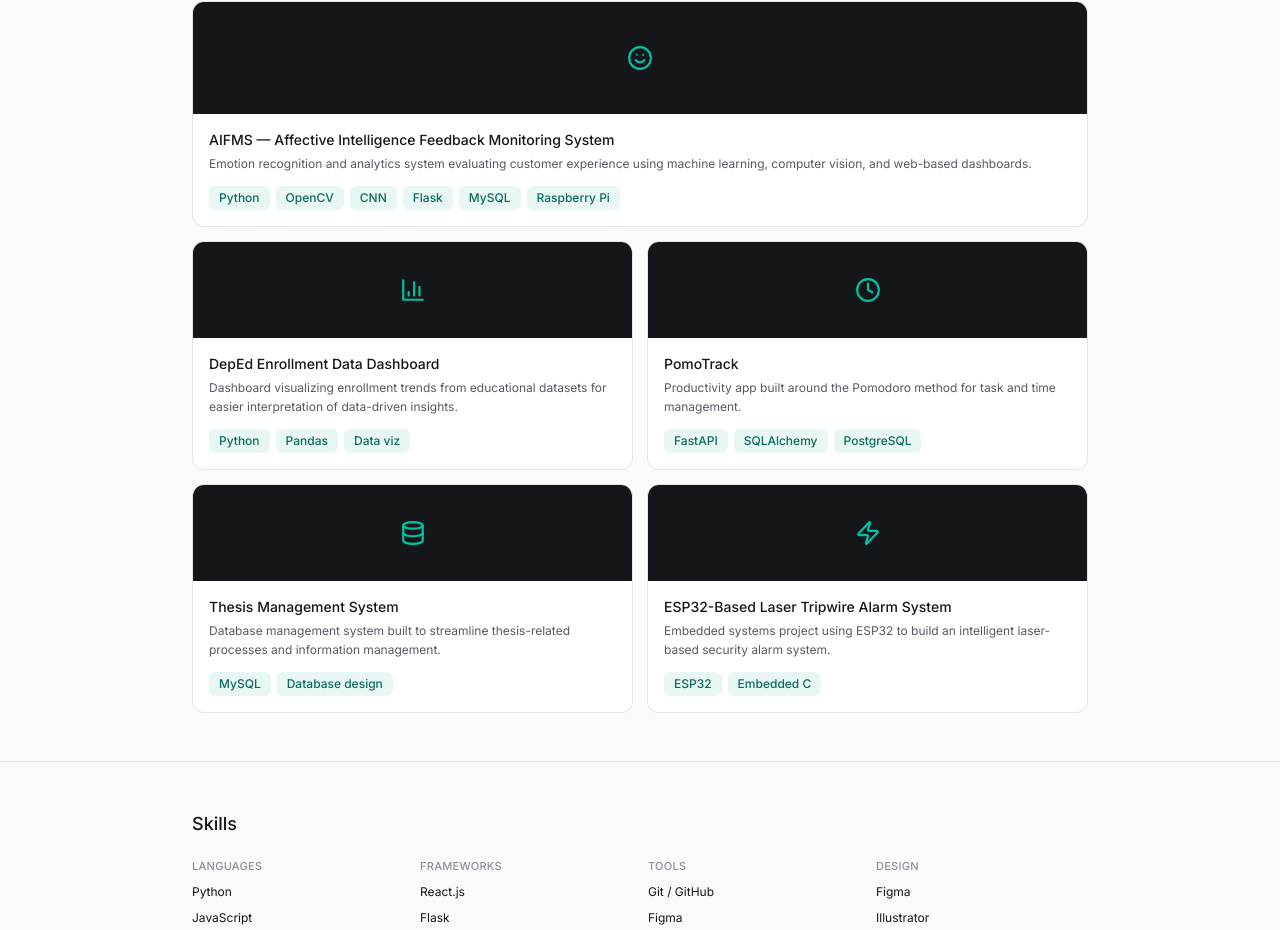
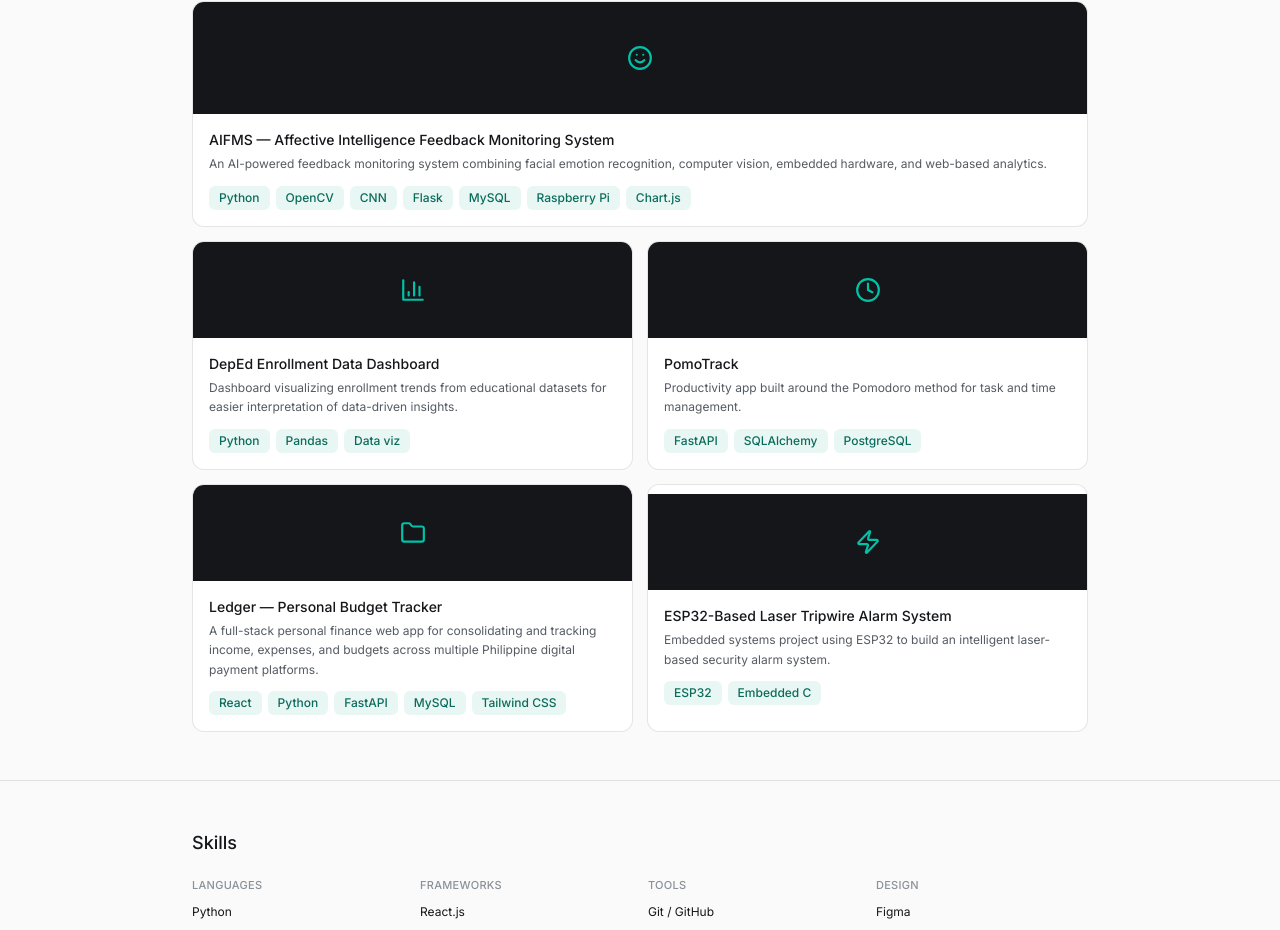
Before and after one commit to markenricardo/portfolio, a Next.js app: page / in a window 1280 px wide. Shown: the part 1285-2215 px from the top of the page. Built offline with nearby package versions, Linux system fonts and the light colour scheme.

Commit message:
projects data

```diff
--- a/src/data/projects.ts
+++ b/src/data/projects.ts
@@ -5,22 +5,33 @@ export const projects: Project[] = [
     slug: "aifms",
     title: "AIFMS — Affective Intelligence Feedback Monitoring System",
     description:
-      "Emotion recognition and analytics system evaluating customer experience using machine learning, computer vision, and web-based dashboards.",
-    stack: ["Python", "OpenCV", "CNN", "Flask", "MySQL", "Raspberry Pi"],
+      "An AI-powered feedback monitoring system combining facial emotion recognition, computer vision, embedded hardware, and web-based analytics.",
+    stack: [
+      "Python",
+      "OpenCV",
+      "CNN",
+      "Flask",
+      "MySQL",
+      "Raspberry Pi",
+      "Chart.js",
+    ],
     featured: true,
     icon: "ti-mood-smile",
     image: "/images/projects/aifms-cover.png",
     outcome:
-      "Built the full kiosk-to-dashboard pipeline for a real emotion-analytics system, evaluated across 131 live sessions against ISO/IEC 25010 performance criteria.",
+      "Developed an end-to-end kiosk-to-dashboard system that combines real-time facial emotion recognition with user feedback analytics, evaluated across 131 live sessions.",
     details: [
-      "A kiosk-based emotion recognition system that captures customer feedback through facial emotion detection, then surfaces those insights through an admin analytics dashboard — a full pipeline spanning hardware sensing, ML inference, and data visualization.",
+      "A kiosk-based feedback and emotion analytics platform developed for the PUP University Library. The system captures user feedback and, with consent, analyzes facial expressions using a CNN-based emotion recognition model before storing and visualizing the results through an administrative dashboard.",
     ],
     features: [
-      "Flask kiosk app built from 14 Jinja2 templates on a shared base layout, fixed to a 1280×800 viewport",
-      "CNN-based emotion recognition model classifying four emotions",
-      "Raspberry Pi hardware built under a separate Prototyping Model",
-      "Admin dashboard with Chart.js: KPI sparklines, lollipop, radar, heatmap, punchcard views",
-      "Evaluated with ISO/IEC 25010 criteria across latency, CPU, RAM, and FPS over 131 sessions",
+      "Flask-based kiosk application with a guided feedback flow and responsive 1280×800 interface",
+      "CNN-based facial emotion recognition model classifying four emotions: happy, sad, angry, and neutral",
+      "OpenCV-based image processing and real-time camera integration for facial emotion detection",
+      "Raspberry Pi 4 kiosk with touchscreen display and USB webcam for on-site deployment",
+      "MySQL database for centralized storage of feedback, emotion classifications, timestamps, and service data",
+      "Admin analytics dashboard built with Chart.js featuring KPI cards, trend charts, radar charts, heatmaps, and feedback visualizations",
+      "Privacy consent flow allowing users to provide feedback without enabling facial emotion detection",
+      "System evaluation across 131 live sessions, measuring processing latency, CPU usage, RAM utilization, and FPS",
     ],
   },
   {
@@ -40,15 +51,52 @@ export const projects: Project[] = [
     stack: ["FastAPI", "SQLAlchemy", "PostgreSQL"],
     icon: "ti-clock",
     image: "/images/projects/pomotrack.png",
+    outcome:
+      "Built a complete productivity system that connects focus sessions to tasks and surfaces daily analytics — helping users understand and improve their deep work habits.",
+    details: [
+      "PomoTrack is a Pomodoro-based productivity tracker that lets users manage tasks, run timed focus sessions, and review their progress over time. The app connects a React frontend to a FastAPI backend, with session data persisted in PostgreSQL via SQLAlchemy and visualized through an analytics dashboard.",
+    ],
+    features: [
+      "Focus timer with 25/5/15 minute session modes, pause, resume, and early-complete support",
+      "Task management with priority levels, status tracking, estimated Pomodoros, and deadlines",
+      "Session-to-task linking — each completed Pomodoro is associated with the task it was spent on",
+      "Real-time daily progress tracking pulling completed sessions from the backend",
+      "Session notes captured per Pomodoro and stored alongside session metadata",
+      "Auto-start breaks and sound notifications on session completion",
+      "Responsive sidebar layout with weekly streak display and profile management",
+    ],
   },
   {
-    slug: "thesis-management-system",
-    title: "Thesis Management System",
+    slug: "ledger-budget-tracker",
+    title: "Ledger — Personal Budget Tracker",
     description:
-      "Database management system built to streamline thesis-related processes and information management.",
-    stack: ["MySQL", "Database design"],
-    icon: "ti-database",
-    image: "/images/projects/thesis-mgmt.png",
+      "A full-stack personal finance web app for consolidating and tracking income, expenses, and budgets across multiple Philippine digital payment platforms.",
+    stack: [
+      "React",
+      "Python",
+      "FastAPI",
+      "MySQL",
+      "Tailwind CSS",
+
+    ],
+    featured: false,
+    icon: "ti-wallet",
+    image: "/images/projects/ledger-cover.png",
+    outcome:
+      "Delivered a fully deployed personal budget tracker with secure multi-user login, cross-account financial visibility, monthly budget planning, and an interactive analytics dashboard.",
+    details: [
+      "A web-based personal budget tracking system built for Filipino users managing funds across Maribank, UnionBank, Maya, Coins.ph, and PayPal. The system allows users to log transactions, monitor per-account balances, set monthly spending targets by category, and analyze patterns through an interactive dashboard — all behind a secure authentication layer that fully isolates each user's financial data.",
+    ],
+    features: [
+      "Secure user registration and login with bcrypt-hashed passwords and stateless JWT session tokens",
+      "Multi-account support automatically seeded with Maribank, UnionBank, Maya, Coins.ph, and PayPal on registration",
+      "Full transaction CRUD — log income and expenses with account, category, date, description, and amount",
+      "Monthly budget planner with per-category spending targets, inline editing, progress bars, and over-budget alerts",
+      "Dashboard with four KPI cards (total balance, monthly income, expense, and net), a spending-by-category pie chart, and an annual income-vs-expense trend bar chart",
+      "Python FastAPI backend with SQLAlchemy ORM, Pydantic validation, and auto-generated Swagger documentation at /docs",
+      "React frontend built with Vite, styled with Tailwind CSS, and charted with Recharts",
+      "Full data isolation — every account, transaction, and budget is scoped server-side to the authenticated user",
+    ],
   },
   {
     slug: "esp32-laser-tripwire",
```
